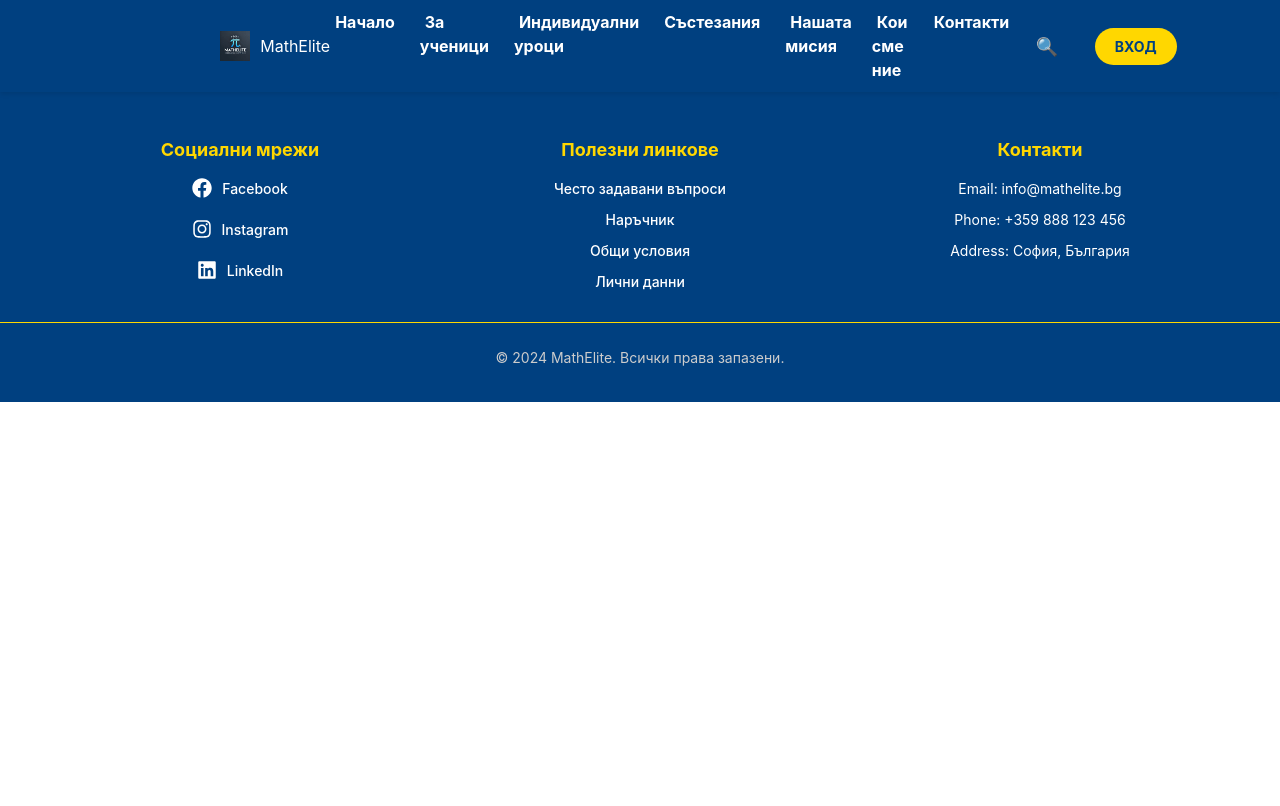
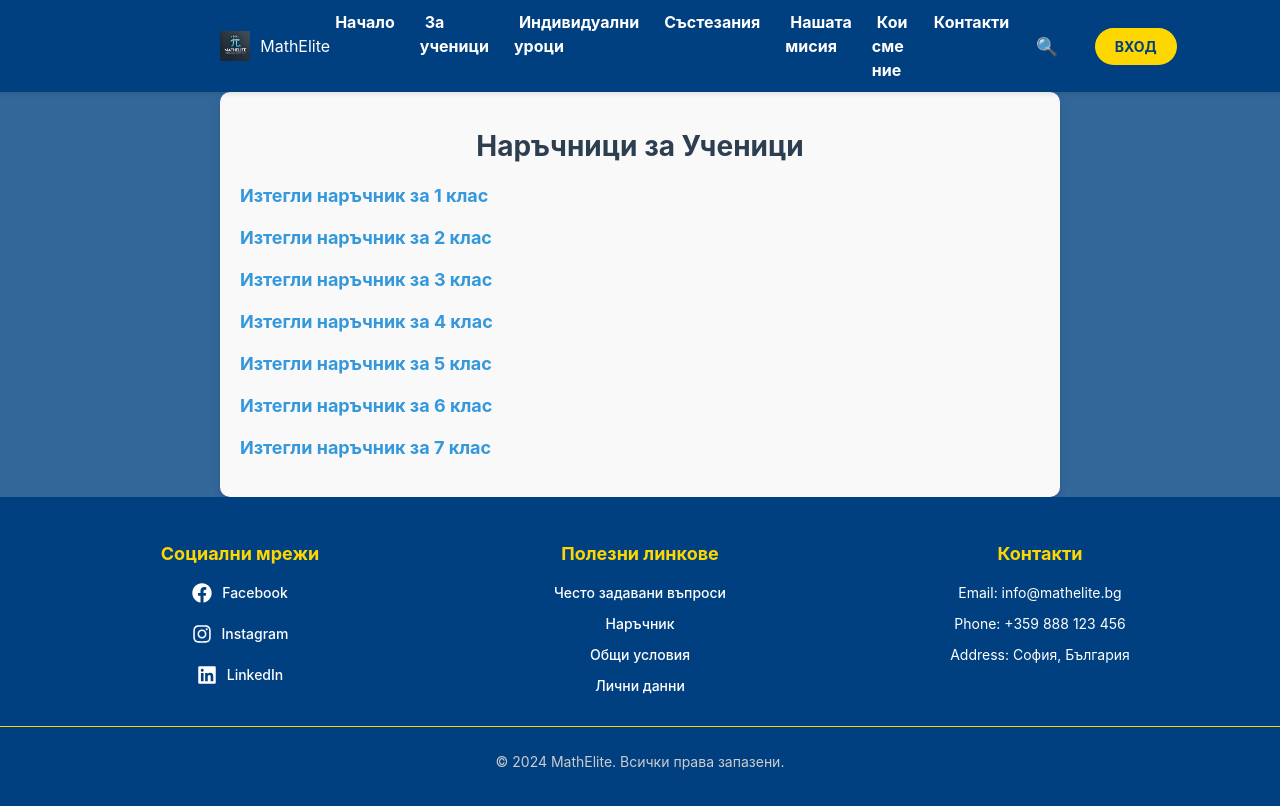
Before and after one commit to Dimitar32/Math-Elite, a React (Vite) app: page /guidePage in a window 1280 px wide. Shown: the top 806 px of the page. Built offline with nearby package versions, Linux system fonts and the light colour scheme.

Commit message:
add guide page and links in profile dropdown and footer

```diff
--- a/src/App.jsx
+++ b/src/App.jsx
@@ -16,6 +16,7 @@ import TaskPage from "./components/TaskPage/TaskPage.jsx";
 import GeneralInfo from "./components/UserPageComponents/GeneralInfo/Generalinfo.jsx";
 import UserCertificates from "./components/UserPageComponents/UserCertificates/UserCertificates.jsx";
 import UserPayments from "./components/UserPageComponents/UserPayments/UserPayments.jsx";
+import GuidePage from "./components/GuidePage/GuidePage.jsx";
 
 
 
@@ -39,6 +40,7 @@ const App = () => {
                         <Route path="/faq" element={<FAQ />} />
                         <Route path="/contacts" element={<Contacts />} />
                         <Route path="/tasks" element={<TaskPage />} />
+                        <Route path="/guidePage" element={<GuidePage />} />
                         <Route path="/profile" element={<UserProfile />}>
                             <Route index element={<GeneralInfo />} />
                             <Route path="faq" element={<FAQ />} />
--- a/src/components/Footer/Footer.jsx
+++ b/src/components/Footer/Footer.jsx
@@ -31,7 +31,7 @@ const Footer = () => {
                     <h4>Полезни линкове</h4>
                     <ul>
                         <li><Link to="/faq">Често задавани въпроси</Link></li>
-                        <li><a href="#guide">Наръчник</a></li>
+                        <li><Link to="/guidePage">Наръчник</Link></li>
                         <li><a href="#terms">Общи условия</a></li>
                         <li><a href="#privacy">Лични данни</a></li>
                     </ul>
--- /dev/null
+++ b/src/components/GuidePage/GuidePage.jsx
@@ -0,0 +1,31 @@
+import React from 'react';
+import styles from '../GuidePage/GuidePage.module.css';
+
+const guides = [
+  { grade: 1, link: '/guides/grade-1.pdf' },
+  { grade: 2, link: '/guides/grade-2.pdf' },
+  { grade: 3, link: '/guides/grade-3.pdf' },
+  { grade: 4, link: '/guides/grade-4.pdf' },
+  { grade: 5, link: '/guides/grade-5.pdf' },
+  { grade: 6, link: '/guides/grade-6.pdf' },
+  { grade: 7, link: '/guides/grade-7.pdf' },
+];
+
+const GuidePage = () => {
+  return (
+    <div className={styles.container}>
+      <h1 className={styles.heading}>Наръчници за Ученици</h1>
+      <ul className={styles.list}>
+        {guides.map((guide) => (
+          <li key={guide.grade} className={styles.listItem}>
+            <a href={guide.link} target="_blank" rel="noopener noreferrer" className={styles.link}>
+              Изтегли наръчник за {guide.grade} клас
+            </a>
+          </li>
+        ))}
+      </ul>
+    </div>
+  );
+};
+
+export default GuidePage;
--- /dev/null
+++ b/src/components/GuidePage/GuidePage.module.css
@@ -0,0 +1,37 @@
+.container {
+    padding: 20px;
+    background-color: #f9f9f9;
+    max-width: 800px;
+    margin: 0 auto;
+    border-radius: 10px;
+    box-shadow: 0 4px 8px rgba(0, 0, 0, 0.1);
+  }
+
+  .heading {
+    font-size: 28px;
+    color: #2c3e50;
+    text-align: center;
+    margin-bottom: 20px;
+  }
+
+  .list {
+    list-style: none;
+    padding: 0;
+  }
+
+  .listItem {
+    margin-bottom: 15px;
+  }
+
+  .link {
+    display: inline-block;
+    font-size: 18px;
+    color: #3498db;
+    text-decoration: none;
+    font-weight: bold;
+    transition: color 0.3s ease;
+  }
+
+  .link:hover {
+    color: #2c3e50;
+  }
--- a/src/components/Header/Header.css
+++ b/src/components/Header/Header.css
@@ -197,6 +197,7 @@ justify-content: center; */
 /* Profile Dropdown Adjustment */
 .profile-dropdown {
     position: absolute;
+    display: inline-block;
     top: 100%; /* Aligns the dropdown below the profile image */
     right: 0;
     background-color: #fff; /* White background */
@@ -224,6 +225,14 @@ justify-content: center; */
     color: #002D62;
 }
 
+/* Dropdown Item Styling */
+.dropdown-item {
+    display: block; /*with combination of width ensures every item new line*/
+    width: 100%; /*mark all backgroud*/
+    text-align: left; /*text align left*/
+    /* box-sizing: border-box;  */
+}
+
 /* Responsive Design */
 @media (max-width: 768px) {
     .header {
--- a/src/components/Header/Header.jsx
+++ b/src/components/Header/Header.jsx
@@ -157,6 +157,9 @@ const Header = () => {
                             <button onClick={() => navigate("/faq")} className="dropdown-item">
                                 Често задавани въпроси
                             </button>
+                            <button onClick={() => navigate("/guidePage")} className="dropdown-item">
+                                Наръчник
+                            </button>
                             <button onClick={handleLogout} className="dropdown-item">
                                 Изход
                             </button>
```
